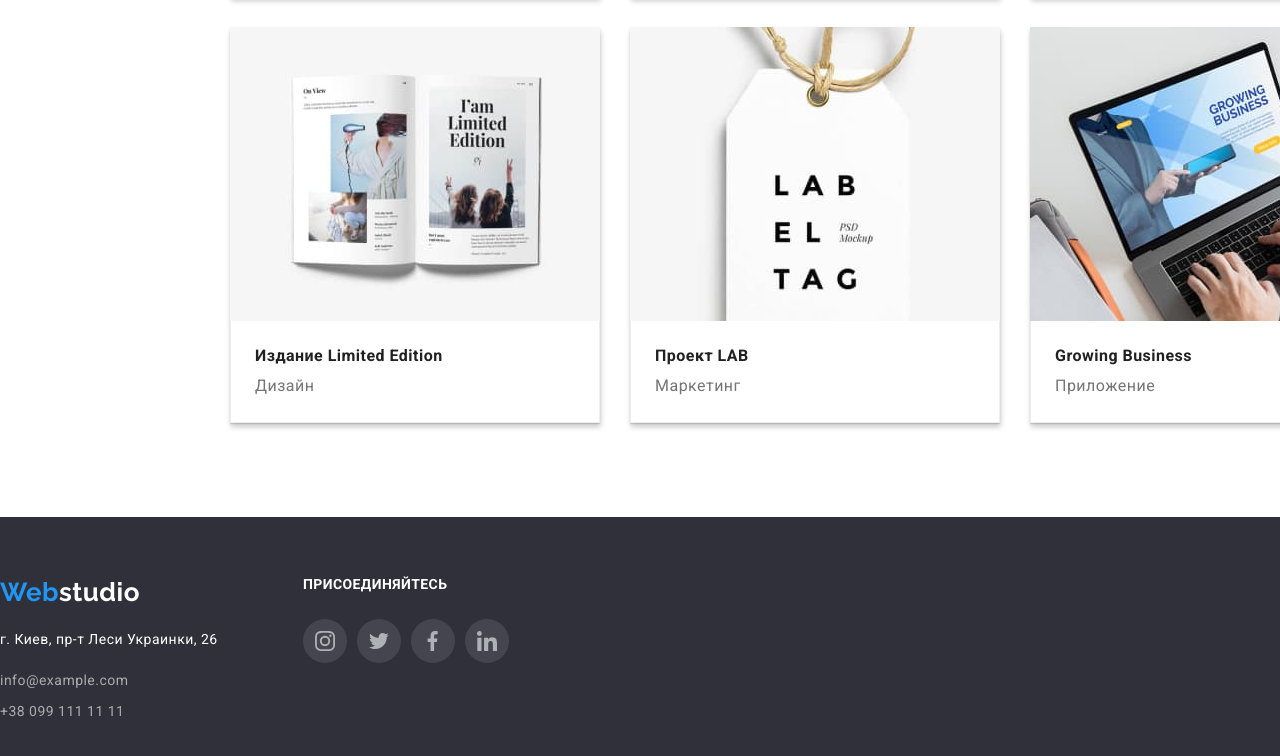
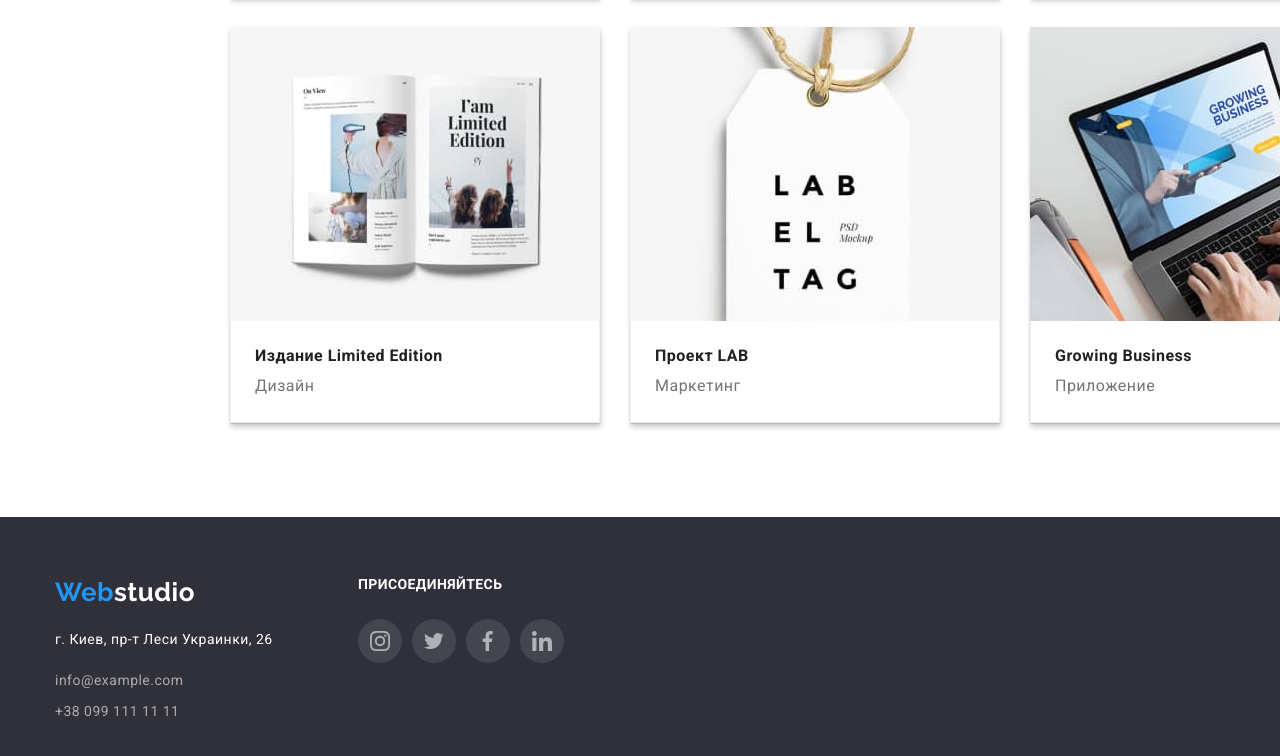
Before and after one commit to MariaKhmel/goit-markup-hw-04, a plain HTML site: page portfolio.html in a window 1280 px wide. Shown: the part 1102-1858 px from the top of the page. Drawn offline with nearby package versions, Linux system fonts and the light colour scheme.

Commit message:
Изменила футер в портфолио

```diff
--- a/css/styles.css
+++ b/css/styles.css
@@ -349,6 +349,7 @@ header {
   letter-spacing: 0.06em;
   cursor: pointer;
 
+
   display: inline-block;
   border: 1px solid transparent;
   border-radius: 4px;
--- a/portfolio.html
+++ b/portfolio.html
@@ -153,7 +153,8 @@
     </main>
 <!--Футер-->
 <footer class="footer">
-
+    <div class="container">
+        <div class="footer-box">
             <div class="contacts">
                 <div class="logo-footer">
                     <a href="./index.html" class="logo"><span class="logo-accent">Web</span><span
@@ -208,8 +209,10 @@
             </ul>
 
         </div>
+    </div>
+    </div>
+</footer>
 
-</footer>
 </body>
 
 </html>
```
Lines whose indentation alone changed are shown as unchanged.
